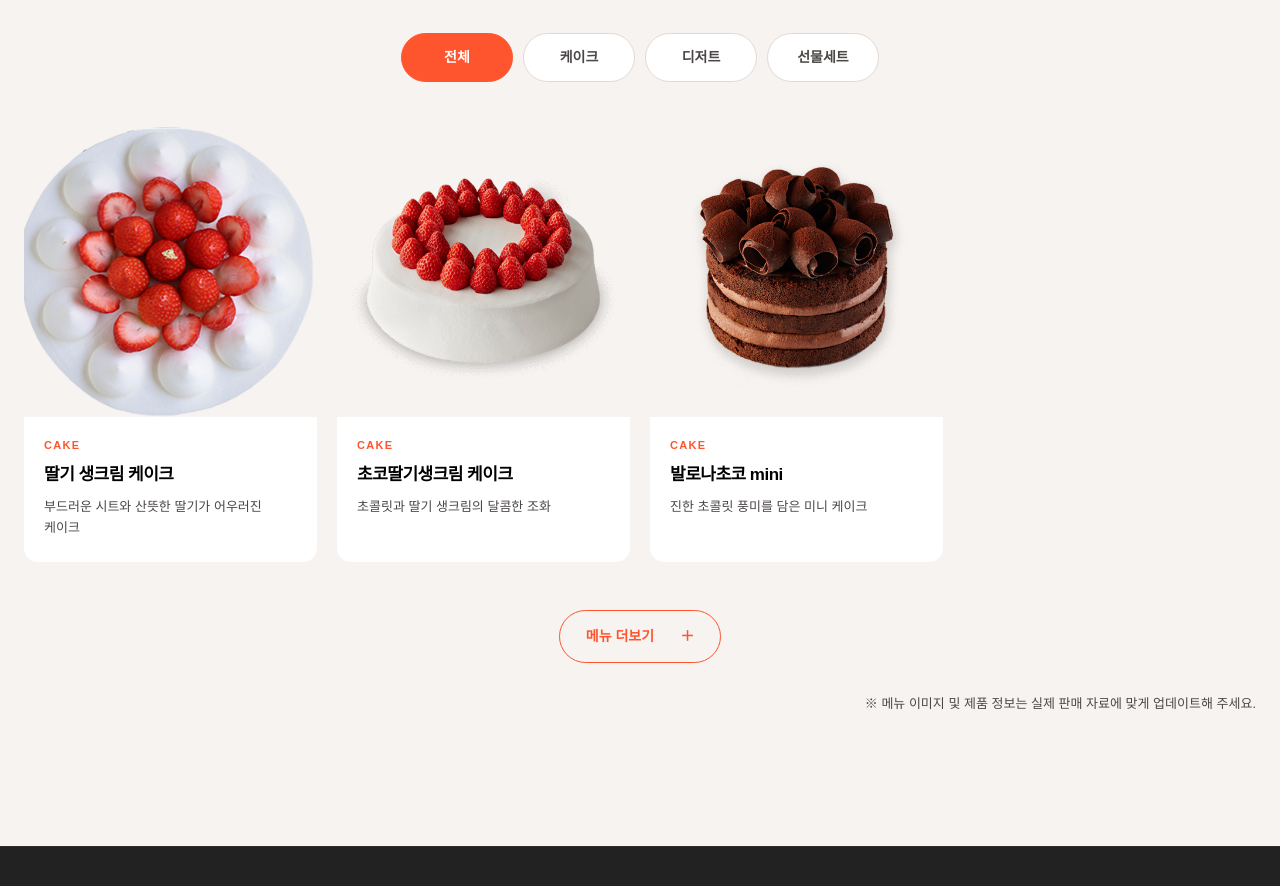
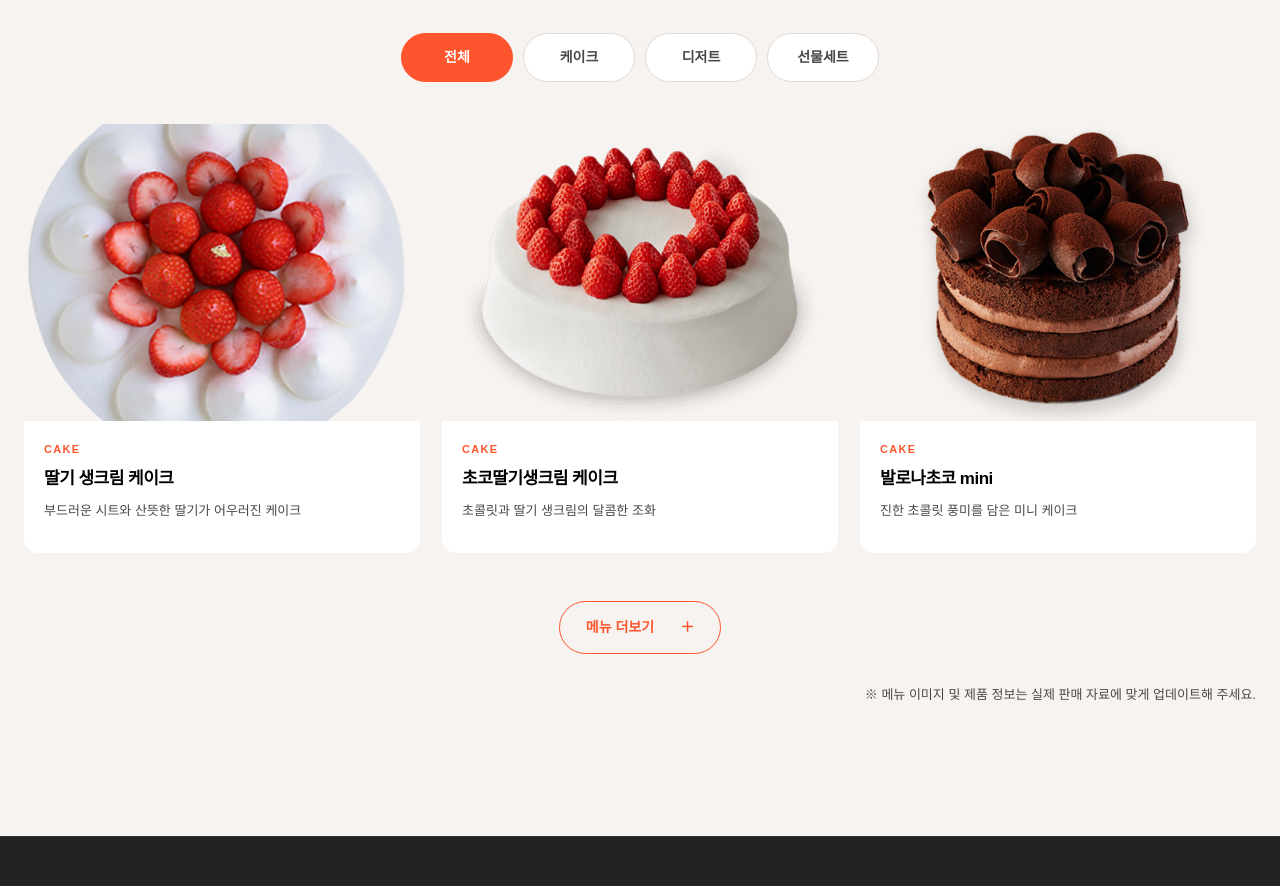
Before and after one commit to kjm080917-max/first_class, a plain HTML site: page hans/menu.html in a window 1280 px wide. Shown: the part 2020-2906 px from the top of the page. Drawn offline with Linux system fonts and the light colour scheme; a web font is replaced by a local one.

Commit message:
Adjust menu product grid for six image cards

```diff
--- a/hans/css/menu.css
+++ b/hans/css/menu.css
@@ -139,3 +139,32 @@
   .menu-hero .hero-copy p{font-size:14px}
   .menu-hero .menu-hero__link{margin-top:18px}
 }
+
+
+/* 전체 메뉴 6종 구성: 데스크톱 3열, 태블릿·모바일 2열 */
+.menu-product-grid{
+  grid-template-columns:repeat(3,minmax(0,1fr));
+  gap:28px 22px;
+}
+.menu-product .menu-thumb{
+  aspect-ratio:4/3;
+  background:#f7f3f0;
+}
+.menu-product .menu-thumb img{
+  z-index:1;
+  display:block;
+  width:100%;
+  height:100%;
+  object-fit:cover;
+  transition:transform .45s ease;
+}
+.menu-product:hover .menu-thumb img{transform:scale(1.045)}
+.menu-product .menu-card-copy{min-height:132px}
+@media(max-width:900px){
+  .menu-product-grid{grid-template-columns:repeat(2,minmax(0,1fr));gap:18px}
+}
+@media(max-width:600px){
+  .menu-product-grid{grid-template-columns:repeat(2,minmax(0,1fr));gap:14px 10px}
+  .menu-product .menu-thumb{aspect-ratio:1/1}
+  .menu-product .menu-card-copy{min-height:120px}
+}
```
